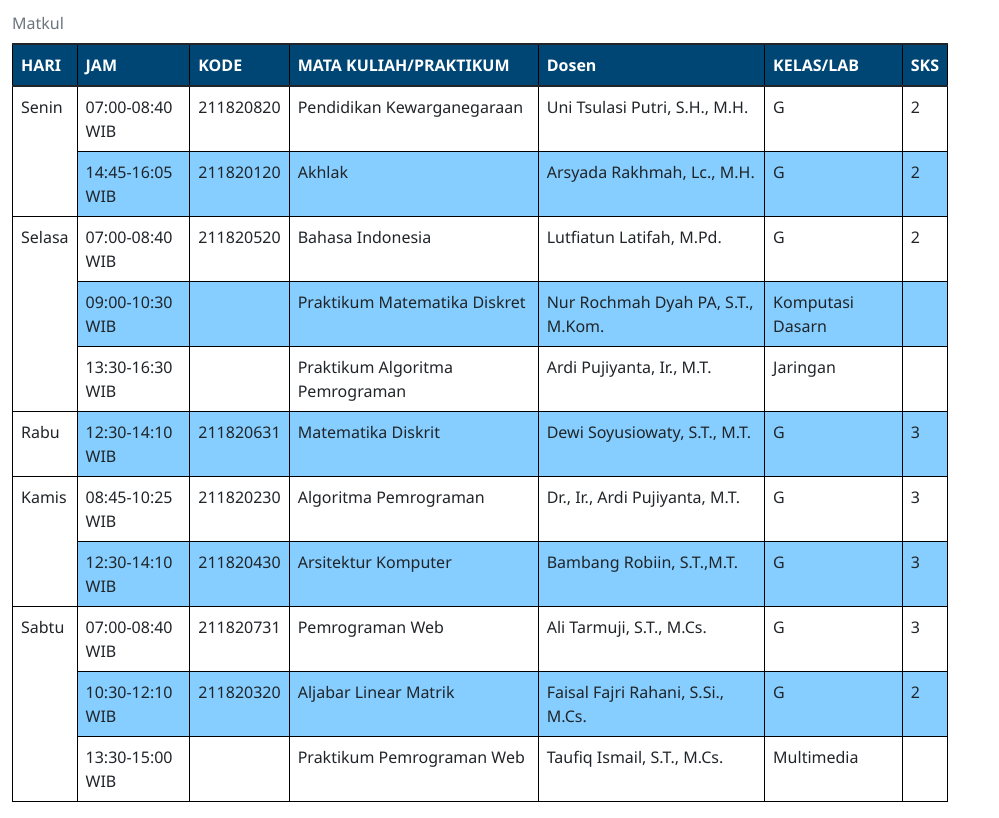
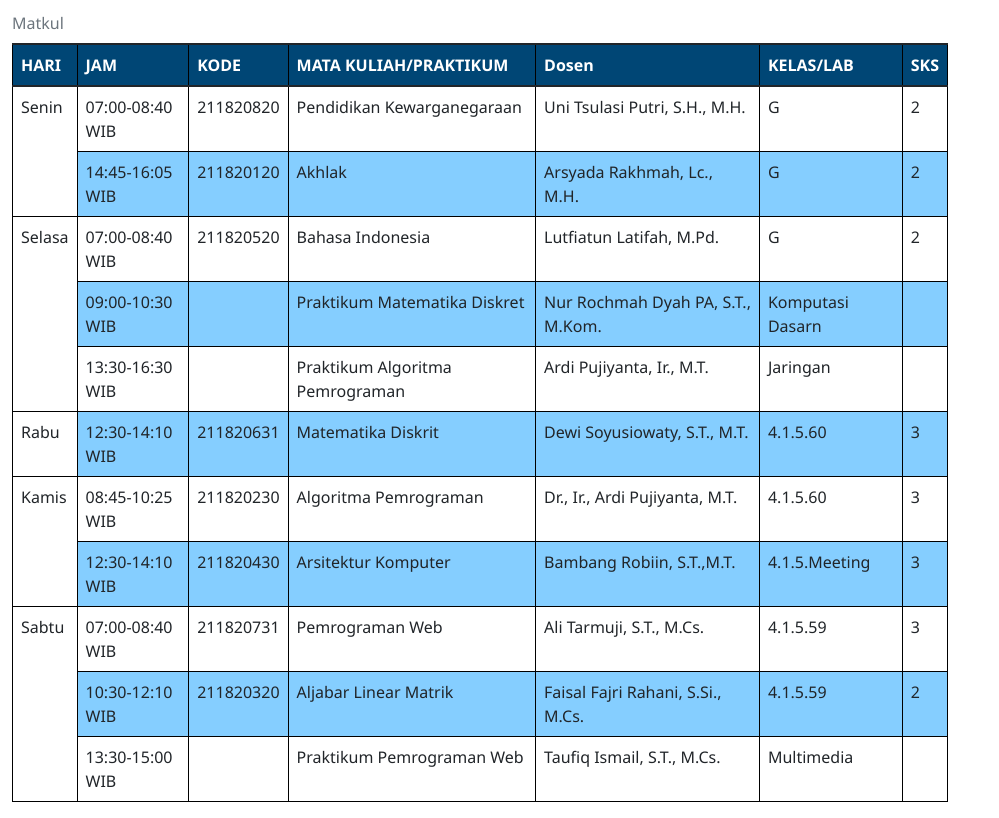
Before and after one commit to haniframadhani/jadwal-kuliah-tif-uad, a plain HTML site: page index.html in a window 1280 px wide. Shown: the part 848-1666 px from the top of the page, without its empty margins (0-999 px from the left). Drawn offline with Linux system fonts and the light colour scheme.

Commit message:
update ruang kelas

```diff
--- a/index.html
+++ b/index.html
@@ -182,7 +182,7 @@
 								<td>211820631</td>
 								<td>Matematika Diskrit</td>
 								<td>Dewi Soyusiowaty, S.T., M.T.</td>
-								<td>G</td>
+								<td>4.1.5.60</td>
 								<td>3</td>
 							</tr>
 							<tr class="even">
@@ -191,7 +191,7 @@
 								<td>211820230</td>
 								<td>Algoritma Pemrograman</td>
 								<td>Dr., Ir., Ardi Pujiyanta, M.T.</td>
-								<td>G</td>
+								<td>4.1.5.60</td>
 								<td>3</td>
 							</tr>
 							<tr class="odd">
@@ -199,7 +199,7 @@
 								<td>211820430</td>
 								<td>Arsitektur Komputer</td>
 								<td>Bambang Robiin, S.T.,M.T.</td>
-								<td>G</td>
+								<td>4.1.5.Meeting</td>
 								<td>3</td>
 							</tr>
 							<tr class="even">
@@ -208,7 +208,7 @@
 								<td>211820731</td>
 								<td>Pemrograman Web</td>
 								<td>Ali Tarmuji, S.T., M.Cs.</td>
-								<td>G</td>
+								<td>4.1.5.59</td>
 								<td>3</td>
 							</tr>
 							<tr class="odd">
@@ -216,7 +216,7 @@
 								<td>211820320</td>
 								<td>Aljabar Linear Matrik</td>
 								<td>Faisal Fajri Rahani, S.Si., M.Cs.</td>
-								<td>G</td>
+								<td>4.1.5.59</td>
 								<td>2</td>
 							</tr>
 							<tr class="even">
```
